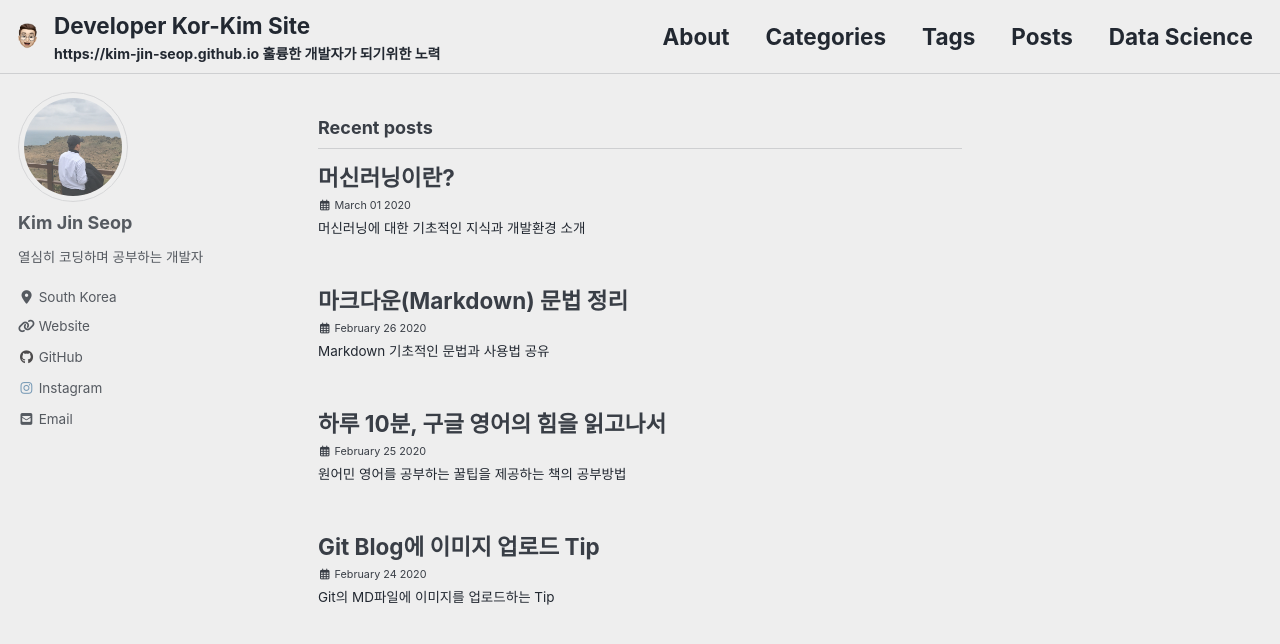
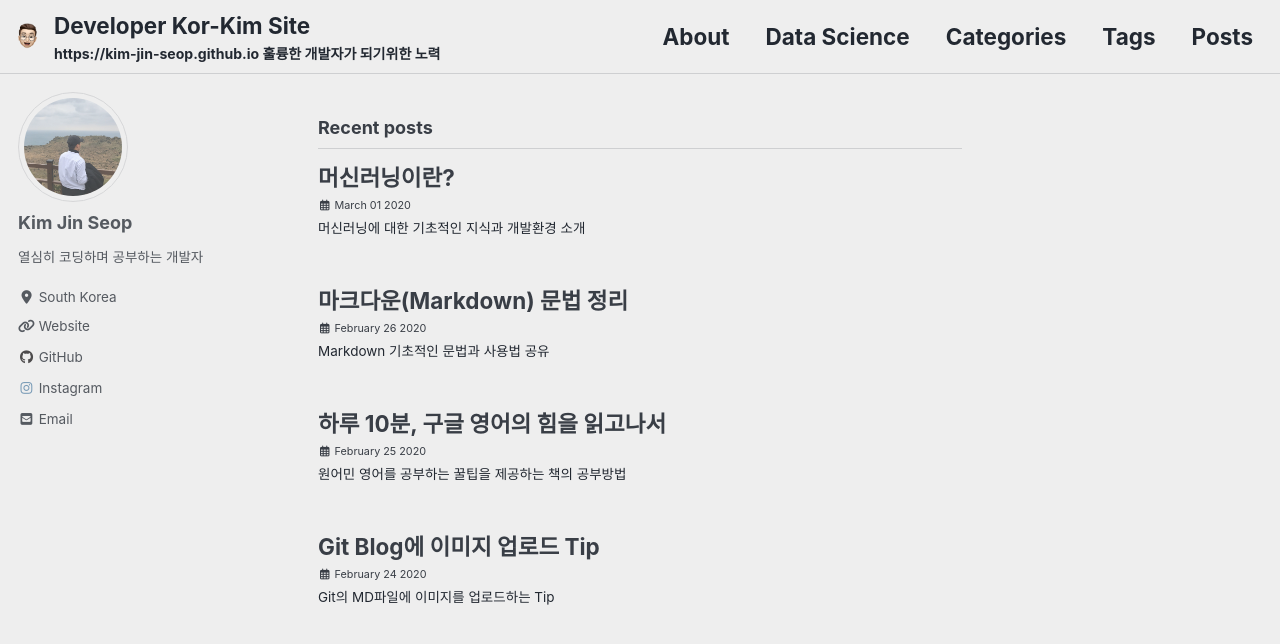
Before and after one commit to kim-jin-seop/kim-jin-seop.github.io, a Jekyll site: the page built from index.html, in a window 1280 px wide and 900 px high. Shown: the top 644 px of the window. Built offline with Jekyll 4.4.1, drawn with Linux system fonts in a browser that asks for light colours; cached includes are drawn as plain includes; nearby versions of some CDN libraries; the list of posts is cut into pages by our own code; part of the change alters nothing that is shown.

```diff
--- a/_data/navigation.yml
+++ b/_data/navigation.yml
@@ -2,11 +2,11 @@
 main:
     - title: "About"
       url: /about/
+    - title: "Data Science"
+      url: /categories/DataScience
     - title: "Categories"
       url: /categories/
     - title: "Tags"
       url:  /tags/
     - title: "Posts"
       url:  /posts/
-    - title: "Data Science"
-      url: /categories/DataScience
```
